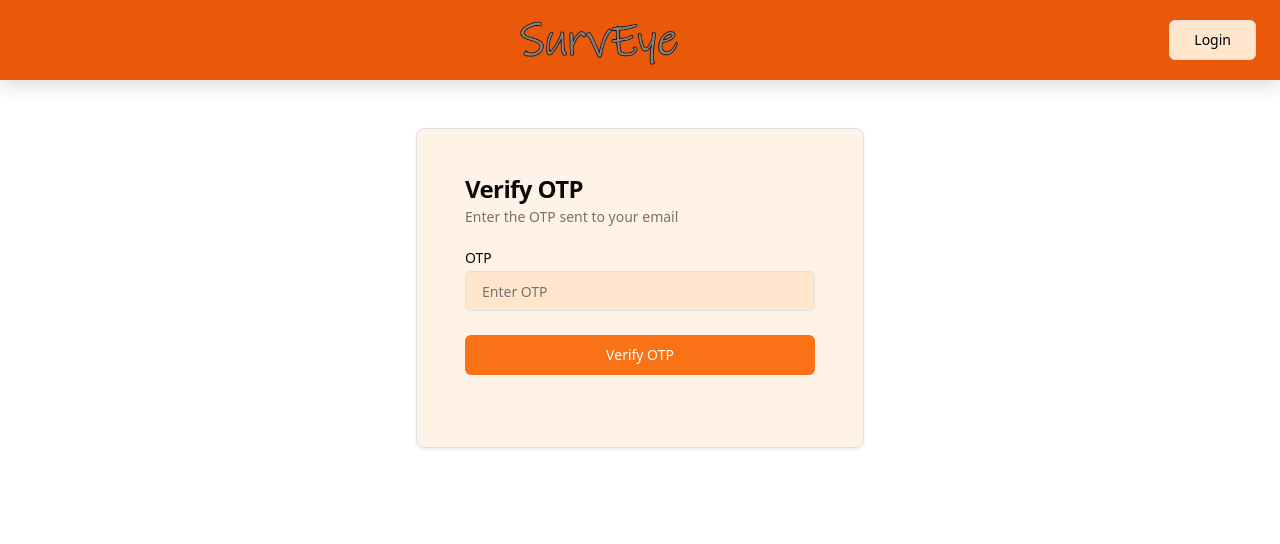
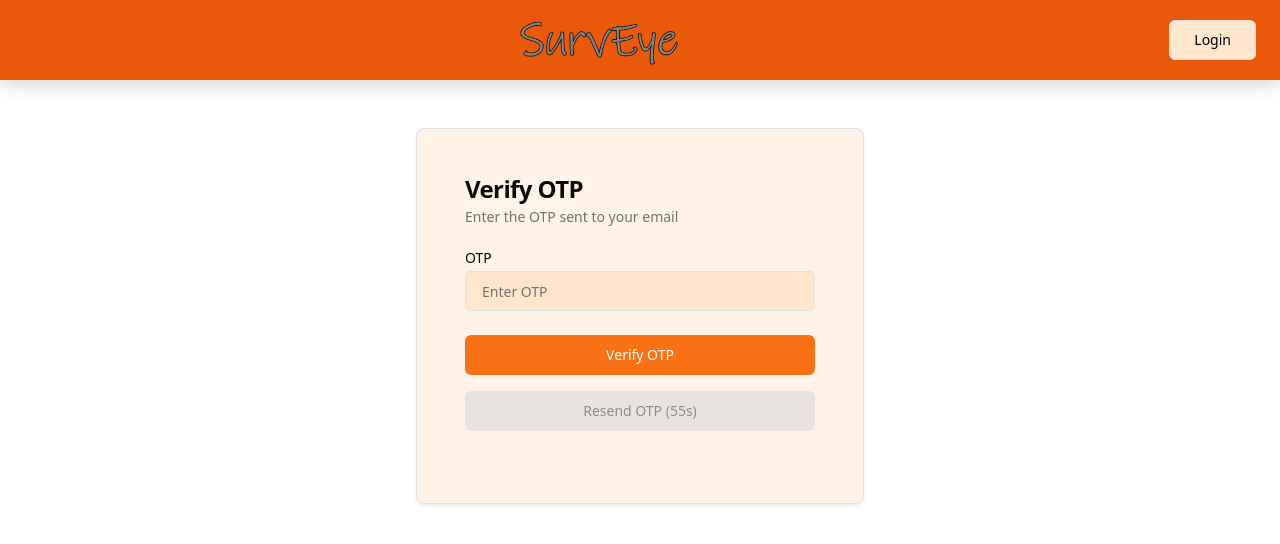
Before and after one commit to Akhil-ja/SurvEye, a React (Vite) app in the folder frontend/: page /verify-otp in a window 1280 px wide. Shown: the top 544 px of the page. Built offline with nearby package versions, Linux system fonts and the light colour scheme.

Commit message:
feat:creator signup done with OTP

```diff
--- a/frontend/src/screens/OTPVerificationScreen.jsx
+++ b/frontend/src/screens/OTPVerificationScreen.jsx
@@ -1,6 +1,6 @@
-import { useState } from "react";
+import { useState, useEffect } from "react";
 import { useDispatch, useSelector } from "react-redux";
-import { verifyOTP } from "../slices/authSlice";
+import { verifyOTP, initiateSignUp } from "../slices/authSlice";
 import { toast } from "react-toastify";
 import { useNavigate } from "react-router-dom";
 import FormContainer from "@/components/formContainer";
@@ -18,9 +18,23 @@ import { Label } from "@/components/ui/label";
 
 const OTPVerificationScreen = () => {
   const [otp, setOtp] = useState("");
+  const [timer, setTimer] = useState(60);
+  const [canResend, setCanResend] = useState(false);
   const dispatch = useDispatch();
   const { isLoading, error } = useSelector((state) => state.auth);
   const navigate = useNavigate();
+
+  useEffect(() => {
+    let interval;
+    if (timer > 0 && !canResend) {
+      interval = setInterval(() => {
+        setTimer((prevTimer) => prevTimer - 1);
+      }, 1000);
+    } else if (timer === 0 && !canResend) {
+      setCanResend(true);
+    }
+    return () => clearInterval(interval);
+  }, [timer, canResend]);
 
   const submitHandler = async (e) => {
     e.preventDefault();
@@ -53,6 +67,29 @@ const OTPVerificationScreen = () => {
     }
   };
 
+  const resendOTP = async () => {
+    const pendingUserId = localStorage.getItem("pendingUserId");
+    const userData = JSON.parse(localStorage.getItem("userData"));
+
+    console.log(pendingUserId);
+
+    try {
+      const resultAction = await dispatch(
+        initiateSignUp({ role: "creator", userData })
+      );
+
+      if (initiateSignUp.fulfilled.match(resultAction)) {
+        toast.success("New OTP sent successfully");
+        setTimer(60);
+        setCanResend(false);
+      } else {
+        toast.error(resultAction.payload?.message || "Failed to resend OTP");
+      }
+    } catch (err) {
+      toast.error(err?.message || "Failed to resend OTP");
+    }
+  };
+
   return (
     <FormContainer>
       <Card className="w-full max-w-md p-6 mx-auto bg-cover bg-center">
@@ -75,13 +112,21 @@ const OTPVerificationScreen = () => {
                 />
               </div>
             </div>
-            <CardFooter className="px-0 pt-6">
+            <CardFooter className="flex flex-col px-0 pt-6">
               <Button
                 type="submit"
-                className="bg-orange-500 hover:bg-orange-600 text-white w-full py-2 px-3"
+                className="bg-orange-500 hover:bg-orange-600 text-white w-full py-2 px-3 mb-3"
                 disabled={isLoading}
               >
                 {isLoading ? "Verifying..." : "Verify OTP"}
+              </Button>
+              <Button
+                type="button"
+                className="bg-gray-300 hover:bg-gray-400 text-gray-800 w-full py-2 px-3"
+                onClick={resendOTP}
+                disabled={!canResend}
+              >
+                {canResend ? "Resend OTP" : `Resend OTP (${timer}s)`}
               </Button>
             </CardFooter>
           </form>
--- a/package.json
+++ b/package.json
@@ -13,6 +13,7 @@
   "description": "",
   "type": "commonjs",
   "dependencies": {
+    "axios": "^1.7.7",
     "bcrypt": "^5.1.1",
     "bcryptjs": "^2.4.3",
     "cookie-parser": "^1.4.6",
```
Also changed, not shown: 1 other file (tests, documents, lock files or other folders).
